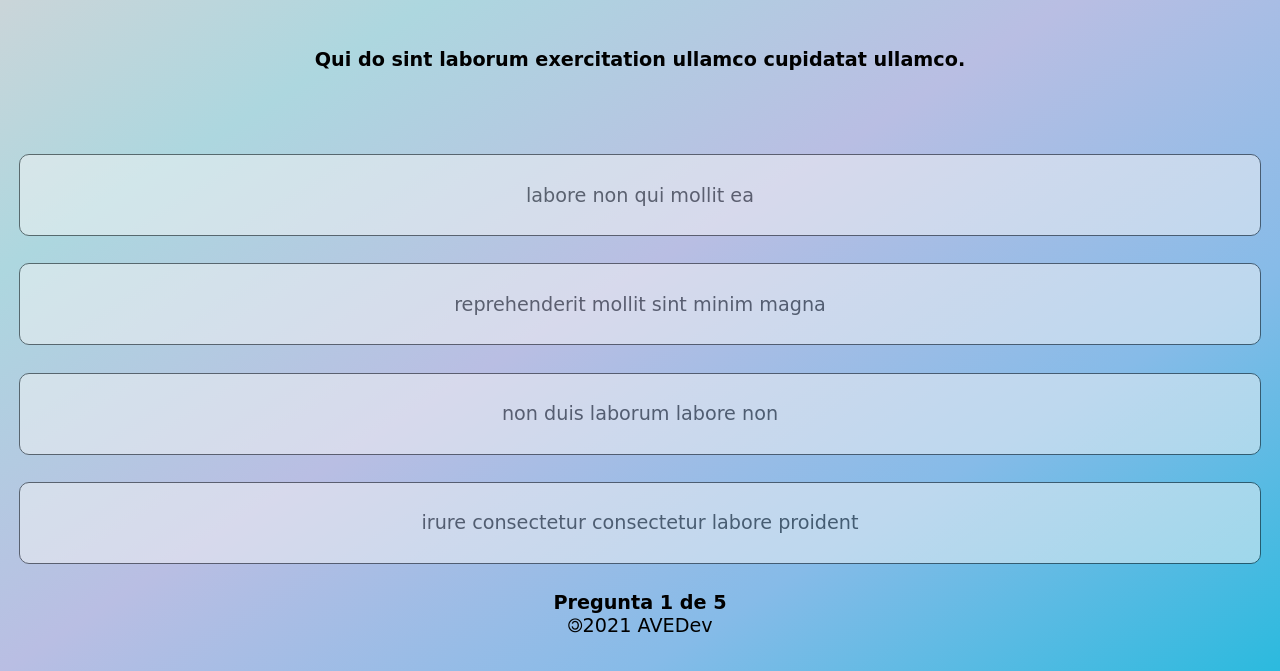
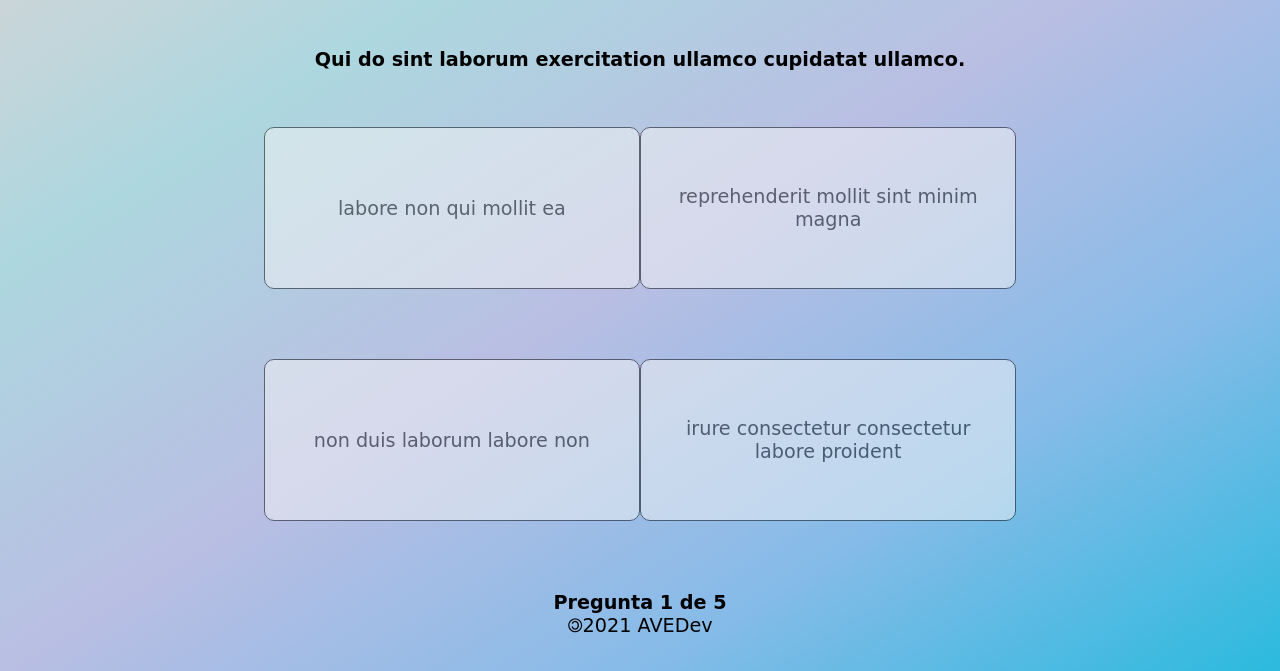
Before and after one commit to rovilram/quizFullstack, a plain HTML site: page quiz.html in a window 1280 px wide. Shown: the part 129-800 px from the top of the page. Drawn offline with Linux system fonts and the light colour scheme; a web font is replaced by a local one.

Commit message:
styles.css: added tablet & desktop responsive design

```diff
--- a/css/styles.css
+++ b/css/styles.css
@@ -2,6 +2,14 @@
   --main-bg-color: #f5f5f5;
   --second-bg-color: #d8d4d6;
   --body-bg-color: #add7df;
+}
+html {
+  box-sizing: border-box;
+}
+*,
+*:before,
+*:after {
+  box-sizing: inherit;
 }
 
 body {
@@ -14,7 +22,7 @@ body {
     #add7df,
     #d8d4d6
   );
-  font-family: 'Akaya Kanadaka', cursive;
+  font-family: "Akaya Kanadaka", cursive;
   font-size: 1.2em;
 }
 
@@ -36,7 +44,7 @@ body {
   justify-content: center;
   align-items: center;
   font-size: 3rem;
-  font-family: 'RocknRoll One', sans-serif;
+  font-family: "RocknRoll One", sans-serif;
 }
 
 h1 {
@@ -51,7 +59,7 @@ h1 {
 }
 
 .footScreen {
-    font-weight: bold;
+  font-weight: bold;
 }
 
 .quizForm {
@@ -107,6 +115,14 @@ h1 {
   border-radius: 10px;
 }
 
+.answersSubWraper {
+  display: flex;
+  flex-direction: column;
+  width: 100%;
+  height: 100%;
+  justify-content: space-around;
+}
+
 .answerWrapper {
   background-color: var(--main-bg-color);
   flex-grow: 1;
@@ -158,9 +174,43 @@ h1 {
 .finishedNumber {
   font-size: 3rem;
   font-weight: bold;
-  font-family: 'RocknRoll One', sans-serif;
+  font-family: "RocknRoll One", sans-serif;
 }
 
 .finishedHeader {
   margin: 0;
 }
+
+@media screen and (min-width: 768px) {
+  #wrapper {
+    width: 768px;
+    margin: 0 auto;
+  }
+  #titleWrapper {
+    width: 100%;
+  }
+
+  #answersWrapper {
+    width: 100%;
+  }
+
+  .answersSubWraper {
+    display: flex;
+    flex-direction: row;
+    justify-content: space-between;
+  }
+
+  .answerWrapper {
+    max-height: 70%;
+  }
+  .header {
+    font-size: 2.5rem;
+  }
+}
+
+@media screen and (min-width: 1366px) {
+  #wrapper {
+    width: 1366px;
+    margin: 0 auto;
+  }
+}
--- a/js/main.js
+++ b/js/main.js
@@ -17,7 +17,18 @@ const randomizeAnswer = (question) => { //para mezclar las respuestas
   }
   return question;
 }
+//TODO: ver donde podemos usar esta función para limpiar código
+const createNode = (element, message, className, container) => {
 
+  const tempNode = document.createElement(element);
+  tempNode.innerText = message;
+  tempNode.className = className;
+  if (container)
+  {
+    container.appendChild(tempNode);
+  }
+  else return tempNode; //Lo devolvemos por si queremos usarlo en la llamada a la función
+}
 
 function getQuestions(questions, num) {
   //devuelve tantas preguntas como pasemos en el parámetro "num"
@@ -82,30 +93,45 @@ function answersGenerator(question) {
   const answers = question.answers;
   answersHTML.id = "answersWrapper";
 
+  const subDivArray = [];
+  //para empaquetar las preguntas de dos en dos
+  for (let j=0; j<answers.length/2;j++) {
 
-  for (let j = 0; j < answers.length; j++) {
-    //creamos el html de cada pregunta
+    subDivArray[j]= createNode ("div", "", "answersSubWraper");
+    console.log(subDivArray[j]);
+  }
+
+  for (let i = 0; i < answers.length; i++) { //creamos el html de cada pregunta
+    //vemos en que subWrapper hay que ponerlo:
+    let subWrapper = Math.floor(i/2);
+
     const answerWrapper = document.createElement("div");
     answerWrapper.className = "answerWrapper"
+
     const answerHTMLinput = document.createElement("input");
     answerHTMLinput.type = "radio";
     answerHTMLinput.name = `quID_${question.questionID}`;
-    answerHTMLinput.id = `answer_${j}`;
-    answerHTMLinput.value = j;
+    answerHTMLinput.id = `answer_${i}`;
+    answerHTMLinput.value = i;
     answerHTMLinput.className = "answerInput"
 
     //creamos las label
     const answerHTMLlabel = document.createElement("label");
-    answerHTMLlabel.htmlFor = `answer_${j}`;
+    answerHTMLlabel.htmlFor = `answer_${i}`;
     answerHTMLlabel.className = "answerLabel";
-    const answerHTMLlabelText = document.createTextNode(answers[j]);
+    const answerHTMLlabelText = document.createTextNode(answers[i]);
     answerHTMLlabel.appendChild(answerHTMLlabelText);
-    answersHTML.appendChild(answerHTMLlabel);
 
     answerWrapper.appendChild(answerHTMLinput);
     answerWrapper.appendChild(answerHTMLlabel);
 
-    answersHTML.appendChild(answerWrapper);
+
+    subDivArray[subWrapper].appendChild(answerWrapper);
+
+    for (let j=0;j<subDivArray.length;j++)
+    {
+      answersHTML.appendChild(subDivArray[j]);
+    }
 
   }
   return answersHTML;
@@ -160,15 +186,6 @@ const validateAnswer = ($selectedInput, $selectedLabel, validAnswer) => {
 const printQuestion = (question, $div) => {
   htmlGenerator(question, $div);
   validAnswer = question.validAnswer;
-}
-//TODO: ver donde podemos usar esta función para limpiar código
-const createNode = (element, message, className, container) => {
-
-  const tempNode = document.createElement(element);
-  tempNode.innerText = message;
-  tempNode.className = className;
-  container.appendChild(tempNode);
-  return tempNode; //Lo devolvemos por si queremos usarlo en la llamada a la función
 }
 
 
@@ -387,7 +404,9 @@ document.addEventListener("click", e => {
       console.log(results);
       questionIndex++;
       if (results.length === NUM_QUESTIONS) {
-        printResults(results, $screenParent, $formParent);
+        setTimeout(() => {
+          printResults(results, $screenParent, $formParent);
+        }, 1000);
       }
       else {
         setTimeout(() => {
```
Also changed, not shown: 1 other file.
